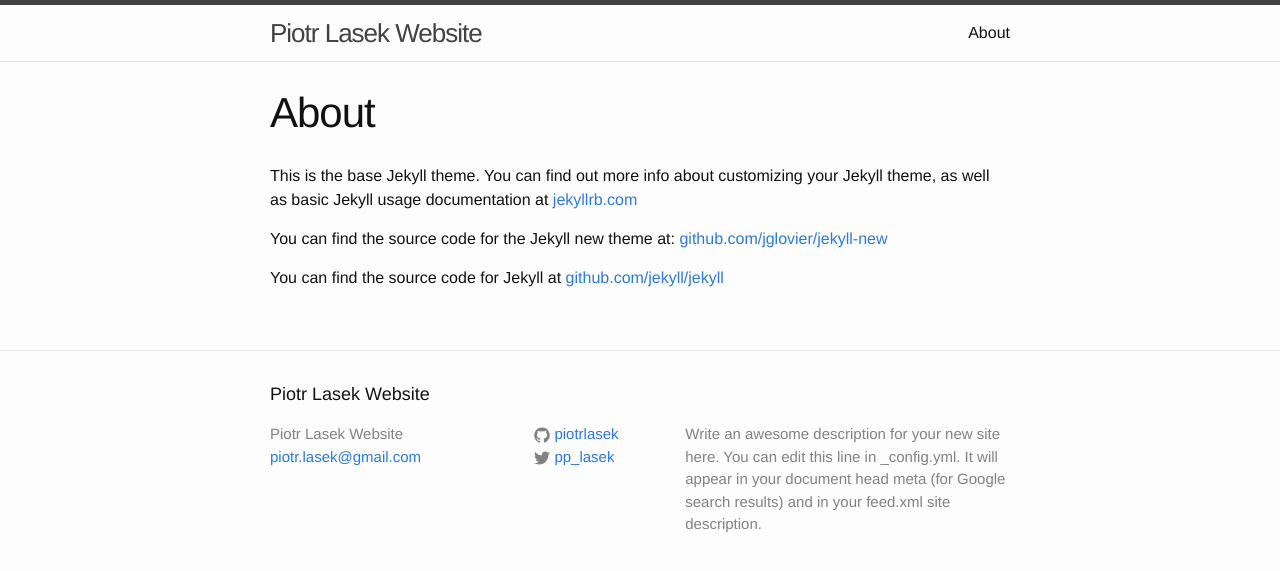
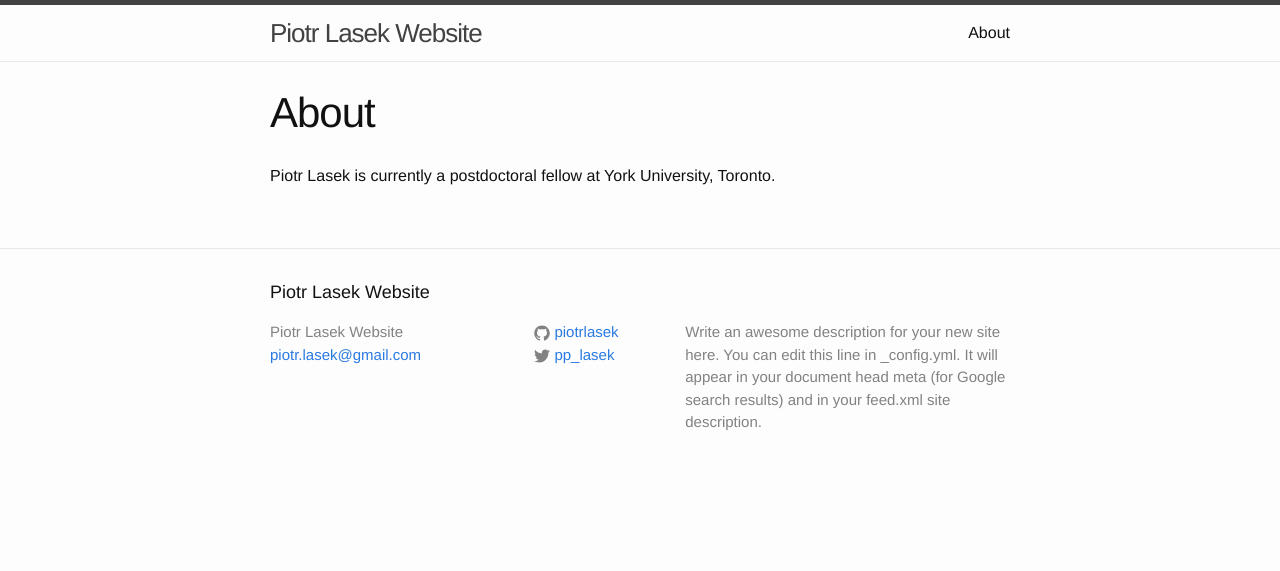
Before and after one commit to piotrlasek/piotrlasek.github.io, a Jekyll site: the page built from about.md, in a window 1280 px wide. Shown: the top 571 px of the page. Built offline with Jekyll 4.4.1, drawn with Linux system fonts in a browser that asks for light colours.

Commit message:
some changes

```diff
--- a/about.md
+++ b/about.md
@@ -4,8 +4,4 @@
 permalink: /about/
 ---
 
-This is the base Jekyll theme. You can find out more info about customizing your Jekyll theme, as well as basic Jekyll usage documentation at [jekyllrb.com](http://jekyllrb.com/)
-
-You can find the source code for the Jekyll new theme at: [github.com/jglovier/jekyll-new](https://github.com/jglovier/jekyll-new)
-
-You can find the source code for Jekyll at [github.com/jekyll/jekyll](https://github.com/jekyll/jekyll)
+Piotr Lasek is currently a postdoctoral fellow at York University, Toronto.
```
Also changed, not shown: 1 other file.
